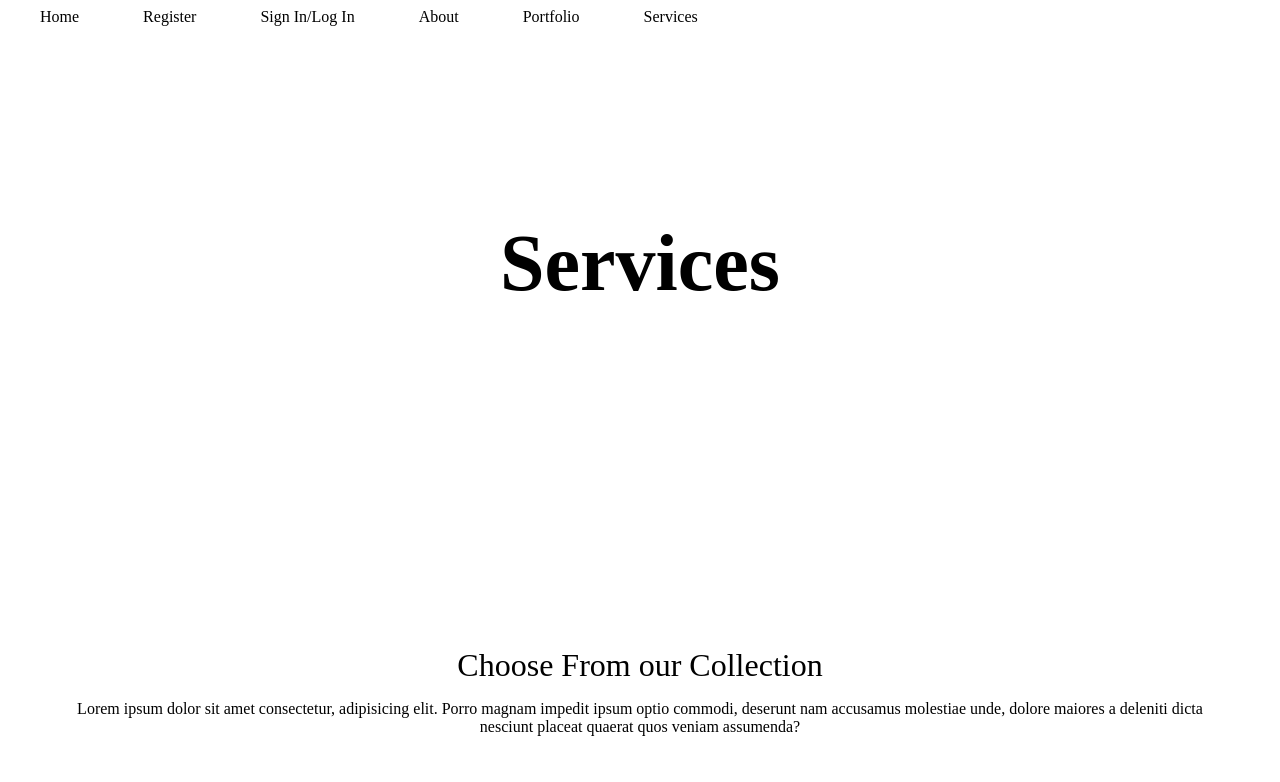
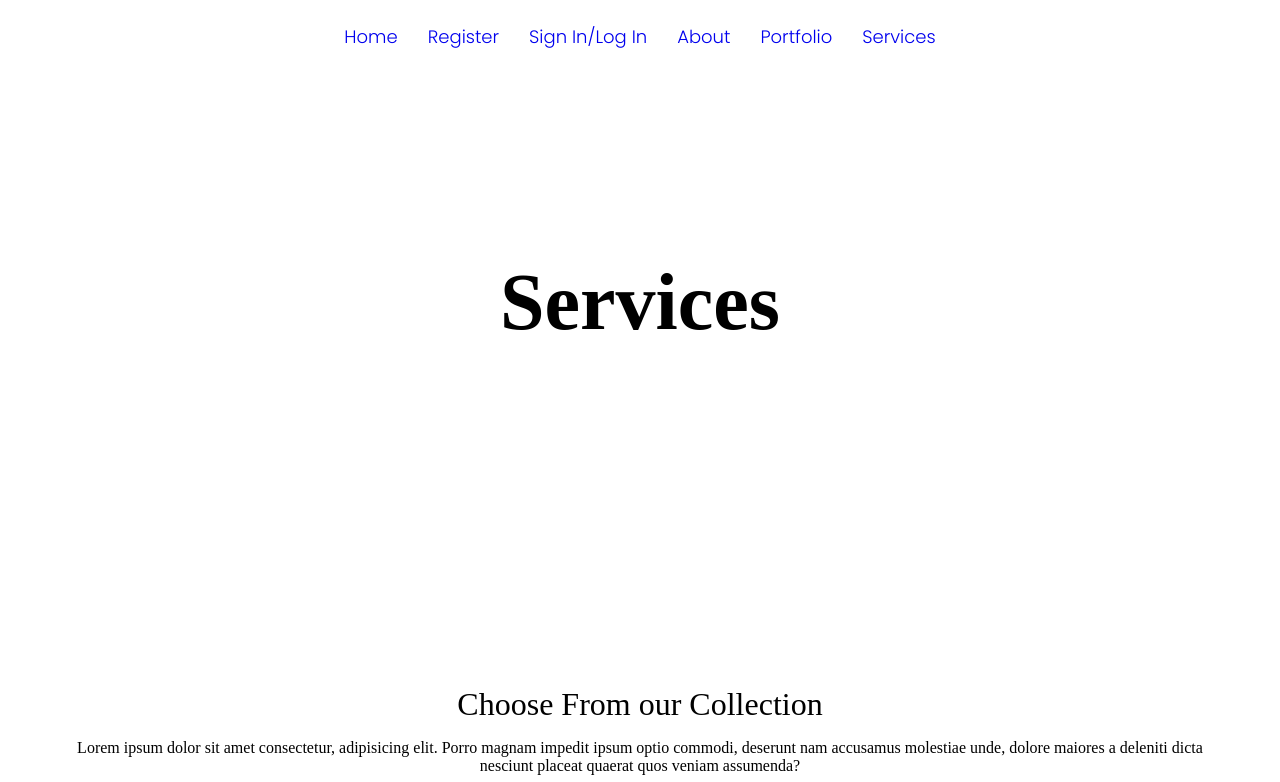
Before and after one commit to Elioenai23/SK-Mobile-Salon, a Vue app: page /services in a window 1280 px wide. Shown: the top 782 px of the page. Built offline with nearby package versions, Linux system fonts and the light colour scheme; no server answers; the database is empty.

Commit message:
Added styles

```diff
--- a/src/App.vue
+++ b/src/App.vue
@@ -1,4 +1,5 @@
 <template>
+    <header>
     <div class="nav">
     <nav>
         <router-link to="/">Home</router-link>
@@ -11,6 +12,7 @@
         <button @click="handleSignOut" v-if="isLoggedIn">Sign Out</button>
     </nav>
     </div>
+</header>
  <router-view />
 
  <footer class="footer">
@@ -54,13 +56,52 @@ const handleSignOut = () =>{
 *{
     padding: 0;
     margin: 0;
+    box-sizing: border-box;
+    font-family: 'Poppins', sans-serif;
+    overflow-x: hidden;
+}
+:root {
+    --font-01: 'Poppins', sans-serif;
+    --font-02: 'Philosopher', sans-serif;
+
+    /* color  */
+    --global-color-0: #e41345;
+    --global-color-1: #f70077;
+    --global-color-2: #1a1a1a;
+    --global-color-3: #3e4359;
+    --global-color-4: #f7f7f7;
+    --global-color-5: #fff;
+    --global-color-6: #243673;
+    --global-color-7: #BFD1FF;
+
+}
+.nav {
+    display: flex;
+    justify-content: center;
+    align-items: center;
+    background-color: var(--global-color-2);
+    padding: 15px 0;
 }
 .nav a {
-    text-decoration: none;
-    padding: 2em;
-    color: black;
+   text-decoration: none;
+    color: var(#fff);
+    margin: 0 15px;
+    font-weight: 500;
+    font-size: 18px;
+    /*justify-content: space-between;*/
+    /*display: flex; */
+    transition: all .4s ease;
 
 }
 
+.nav a:hover {
+    color: var(--global-color-0);
+}
+
+
+
+
+
+
 
 </style>
--- a/src/views/Home.vue
+++ b/src/views/Home.vue
@@ -6,5 +6,6 @@
 </script>
 
 <style scoped>
+@import url('https://fonts.googleapis.com/css2?family=Montserrat&family=Open+Sans&family=Philosopher&family=Poppins:wght@300&display=swap');
 
 </style>
--- a/src/views/Register.vue
+++ b/src/views/Register.vue
@@ -72,5 +72,6 @@ const signInWithGoogle = () => {
 </script>
 
 <style scoped>
+@import url('https://fonts.googleapis.com/css2?family=Montserrat&family=Open+Sans&family=Philosopher&family=Poppins:wght@300&display=swap');
 
 </style>
--- a/src/views/ResetPassword.vue
+++ b/src/views/ResetPassword.vue
@@ -47,8 +47,8 @@ const resetPassword = async () => {
     }
 
 }
+</script>
+<style scoped>
+@import url('https://fonts.googleapis.com/css2?family=Montserrat&family=Open+Sans&family=Philosopher&family=Poppins:wght@300&display=swap');
 
-
-
-
-</script>
+</style>
--- a/src/views/Services.vue
+++ b/src/views/Services.vue
@@ -129,6 +129,8 @@ const goNext = () => {
 </script>
 
 <style scoped>
+@import url('https://fonts.googleapis.com/css2?family=Montserrat&family=Open+Sans&family=Philosopher&family=Poppins:wght@300&display=swap');
+
 *{
     padding: 0;
     margin: 0;
--- a/src/views/SignIn.vue
+++ b/src/views/SignIn.vue
@@ -71,10 +71,8 @@ const signInWithGoogle = () => {
 </script>
 
 <style scoped>
-/*.forgot{
-    text-decoration: none;
-    color: black;
-} */
+@import url('https://fonts.googleapis.com/css2?family=Montserrat&family=Open+Sans&family=Philosopher&family=Poppins:wght@300&display=swap');
+
 
 
 </style>
```
